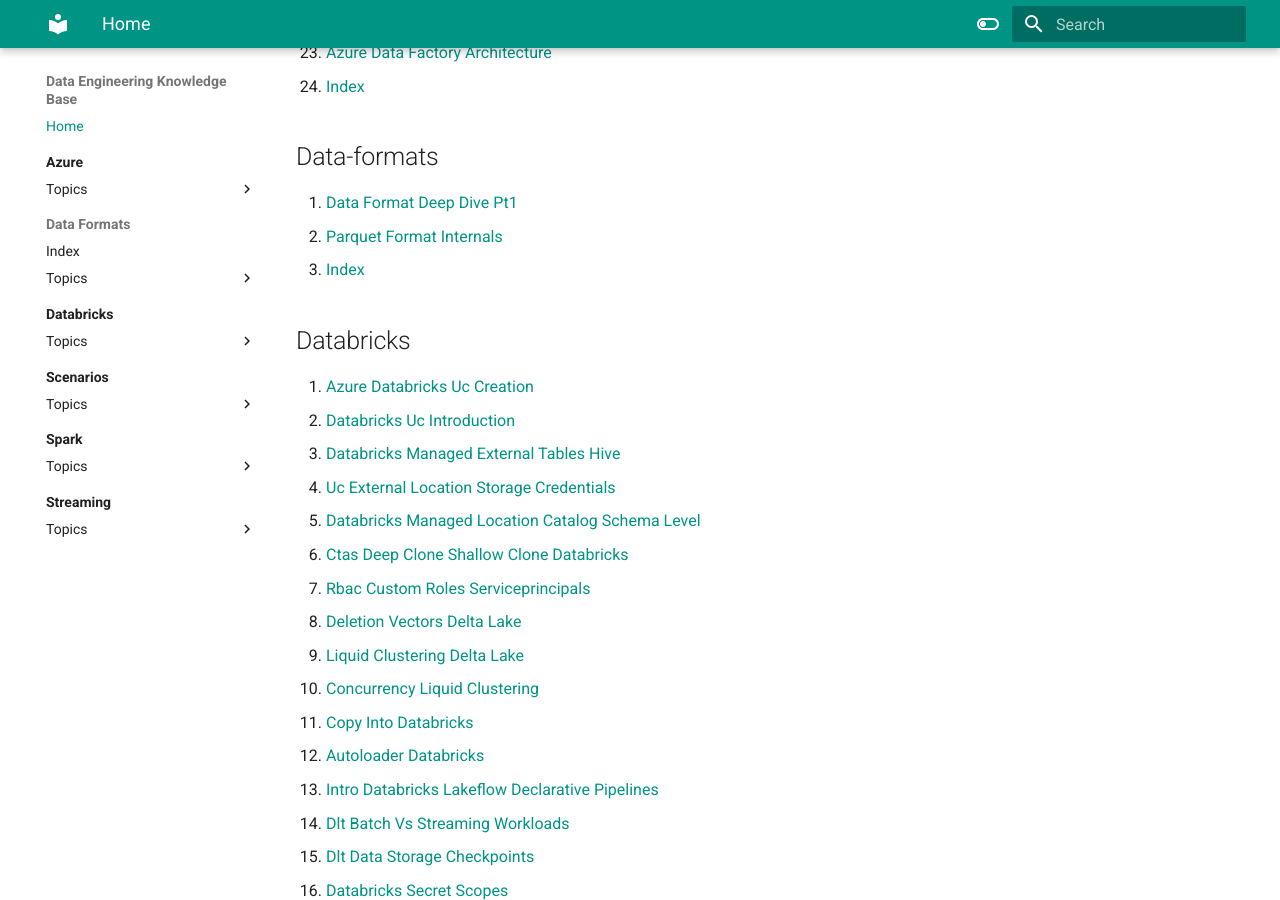
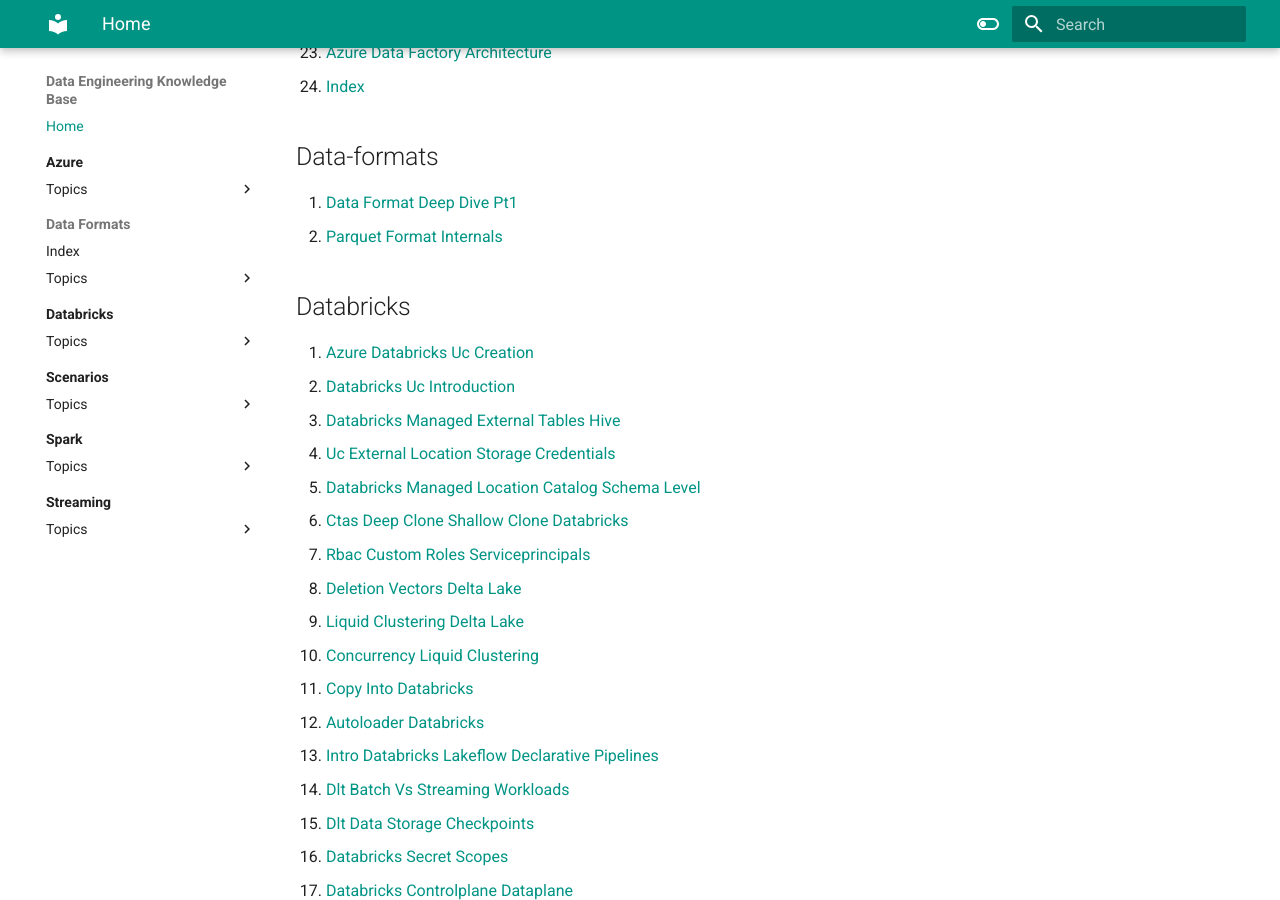
Before and after one commit to vedanthv/data-engg-docs, an MkDocs documentation site: the page built from internals-docs-code/index.md, in a window 1280 px wide and 900 px high, scrolled down 1408 px. Built offline with MkDocs 1.6.1 and Material for MkDocs 9.7.7, drawn with Linux system fonts in a browser that asks for light colours; nearby versions of some CDN libraries.

Commit message:
Auto-update TOC

```diff
--- a/internals-docs-code/index.md
+++ b/internals-docs-code/index.md
@@ -41,7 +41,6 @@ The main goal of this repo is to strengthen my own understanding, but I also hop
 
 1. [Data Format Deep Dive Pt1](data-formats/01-Data_Format_Deep_Dive_Pt1.md)
 2. [Parquet Format Internals](data-formats/02-Parquet_Format_Internals.md)
-3. [Index](data-formats/index.md)
 
 ## Databricks
 
```
